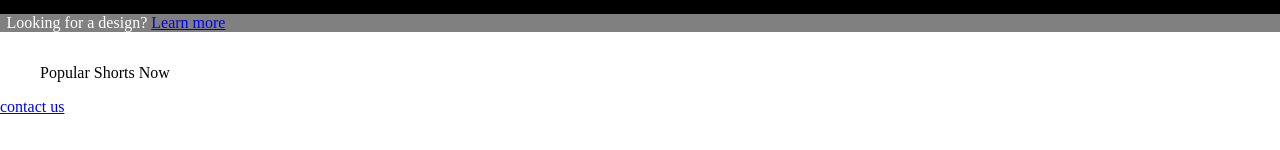
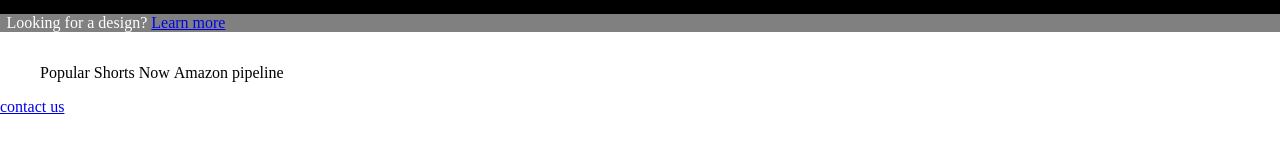
Before and after one commit to jake4327/WebPage, a plain HTML site: page index.html in a window 1280 px wide. Shown: the part 140-290 px from the top of the page. Drawn offline with Linux system fonts and the light colour scheme.

Commit message:
Update index.html

```diff
--- a/index.html
+++ b/index.html
@@ -34,6 +34,7 @@
         <li>Popular</li>
         <li>Shorts</li>
         <li>Now</li>
+        <li>Amazon pipeline</li>
       </ul>
     </nav>
   </main>
```
